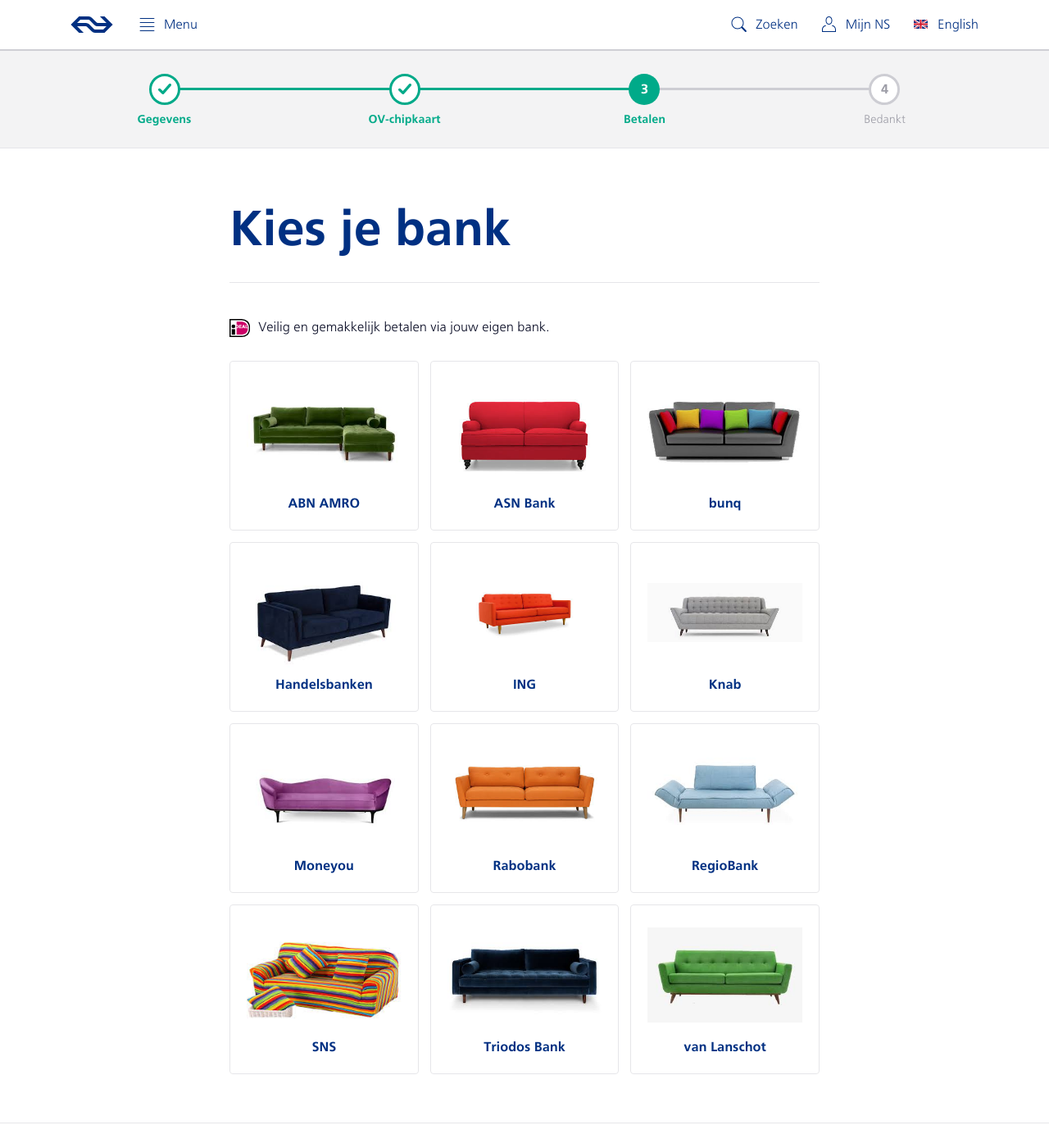
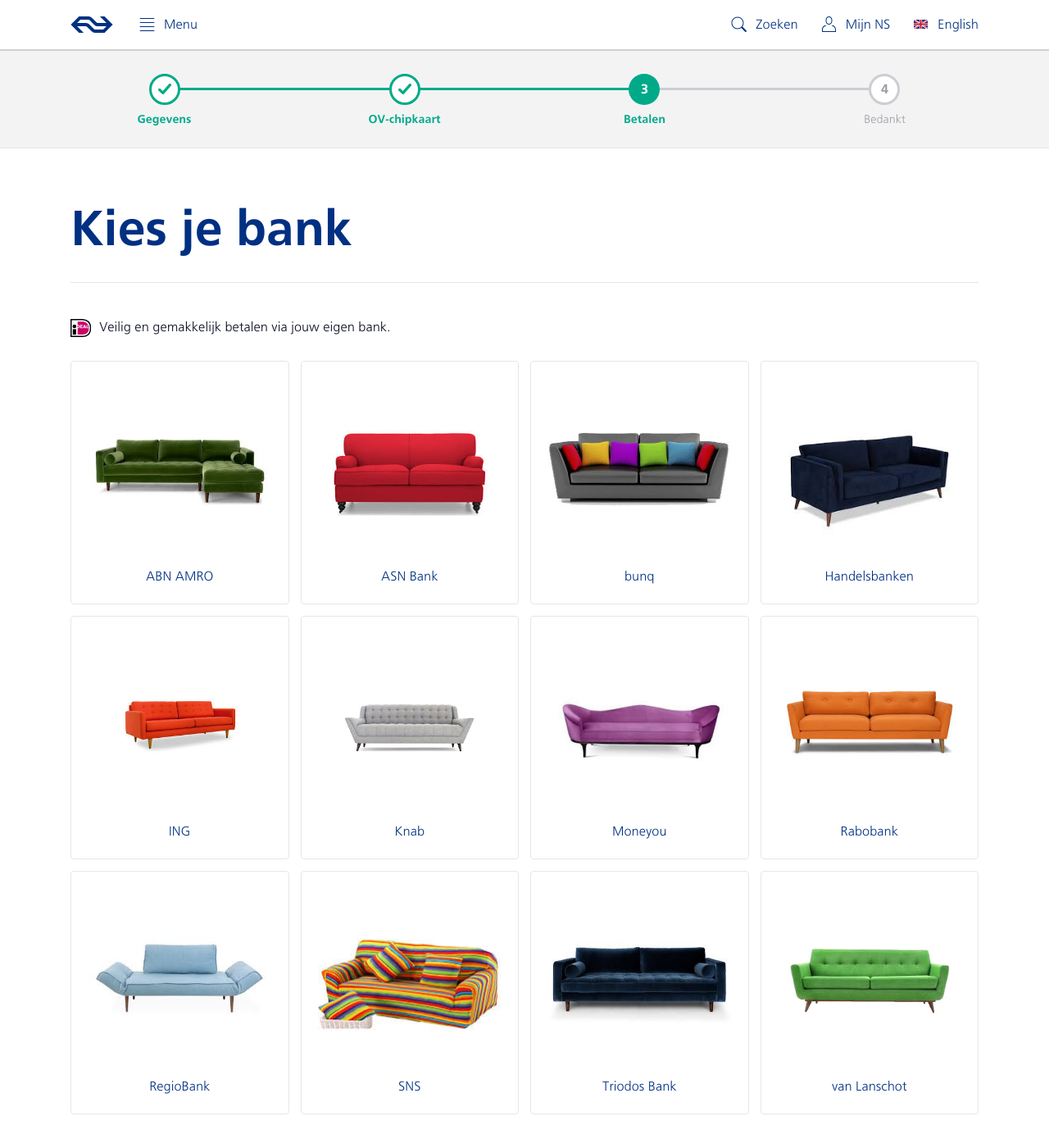
Before and after one commit to tdenheld/ns-ros, a Jekyll site: the page built from bestellen/betalen.html, in a window 1280 px wide and 1400 px high. Shown: the whole window at 82% size. Built offline with Jekyll 4.4.1, drawn with Linux system fonts in a browser that asks for light colours.

Commit message:
better couch grid | update img to white bg

```diff
--- a/_sass/templates.app.scss
+++ b/_sass/templates.app.scss
@@ -431,14 +431,14 @@
     }
 
     @include md {
-        grid-template-columns: repeat(3, 1fr);
+        grid-template-columns: repeat(4, 1fr);
     }
 }
 
 .tk-banks__item {
     overflow: hidden;
     display: grid;
-    grid-template-rows: 130px 1fr;
+    grid-template-rows: 220px 1fr;
     grid-row-gap: 10px;
     border: 1px solid $ns-grey-7;
     border-radius: 4px;
--- a/bestellen/betalen.html
+++ b/bestellen/betalen.html
@@ -14,7 +14,7 @@
     {% for banks in site.data.app.banks %}
     <div class="tk-banks__item">
         <img src="/assets/img/banks/{{ forloop.index }}.jpg" class="w-100" />
-        <div class="f-blue fw-b">
+        <div class="f-blue">
             {{ banks.title }}
         </div>
     </div>
```
Also changed, not shown: other parts of bestellen/betalen.html (+1 -1 lines), assets/img/banks/12.jpg, assets/img/banks/6.jpg, 4 other files.
